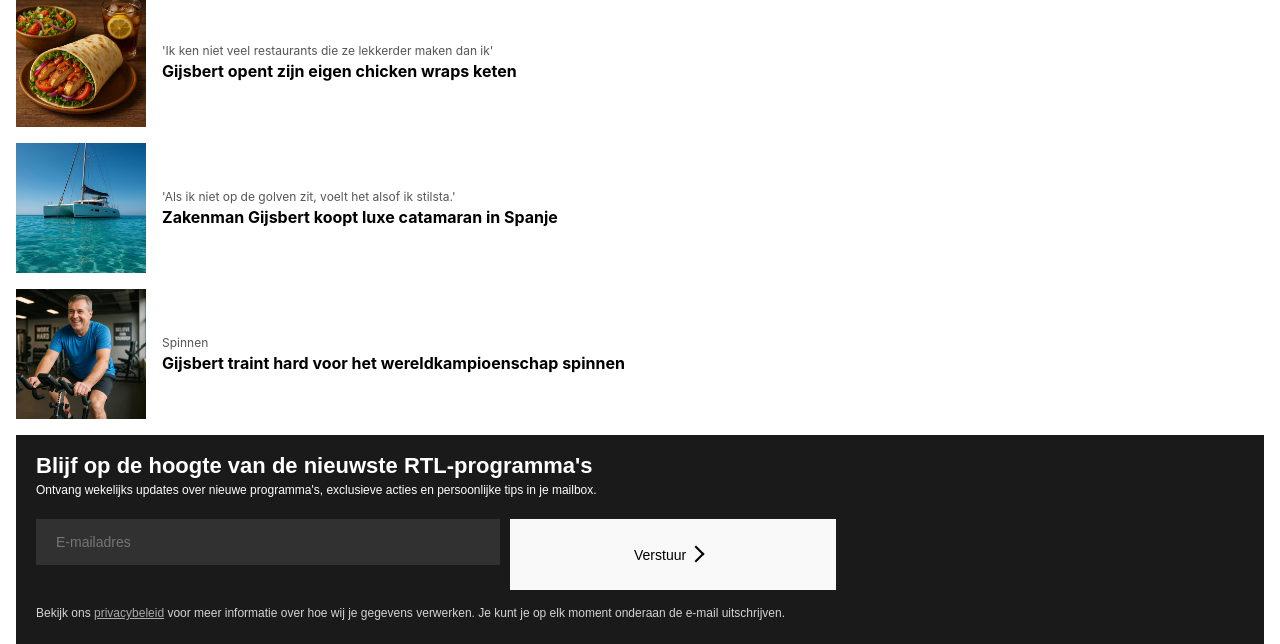
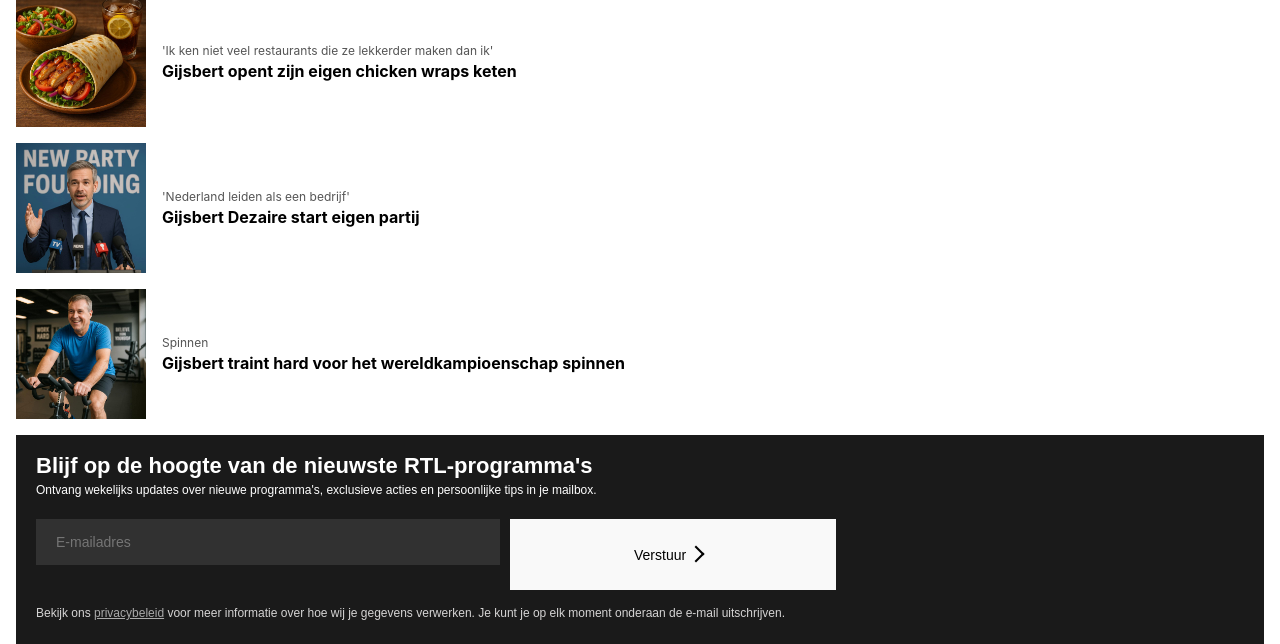
Before and after one commit to Maxiemiliaan/RTL_Nieuws, a plain HTML site: page economie.html in a window 1280 px wide. Shown: the part 1655-2299 px from the top of the page. Drawn offline with Linux system fonts and the light colour scheme.

Commit message:
Update economie.html

```diff
--- a/economie.html
+++ b/economie.html
@@ -417,7 +417,7 @@ body { margin:0; font-family: 'Inter', sans-serif; background:#fff; }
   </a>
 
 <!-- ===== Drie foto-items sectie ===== -->
-<a href="B&B.html" class="feature-link" style="text-decoration:none; color:inherit;">
+<a href="bpa.html" class="feature-link" style="text-decoration:none; color:inherit;">
 <div class="photo2-list">
   <div class="photo2-item">
     <div class="photo2-image"><img src="images/foutje.jpeg" alt="Foto 1"></div>
@@ -510,12 +510,12 @@ body { margin:0; font-family: 'Inter', sans-serif; background:#fff; }
     </div>
   </div>
 </a>
-<a href="catamaran.html" class="feature-link" style="text-decoration:none; color:inherit;">
+<a href="partij.html" class="feature-link" style="text-decoration:none; color:inherit;">
   <div class="photo2-item">
-    <div class="photo2-image"><img src="images/catamaran.jpeg" alt="Foto 2"></div>
+    <div class="photo2-image"><img src="images/partij.jpeg" alt="Foto 2"></div>
     <div class="photo2-texts">
-      <div class="photo2-quote">'Als ik niet op de golven zit, voelt het alsof ik stilsta.'</div>
-      <div class="photo2-title">Zakenman Gijsbert koopt luxe catamaran in Spanje</div>
+      <div class="photo2-quote">'Nederland leiden als een bedrijf'</div>
+      <div class="photo2-title">Gijsbert Dezaire start eigen partij</div>
     </div>
   </div>
 </a>
```
